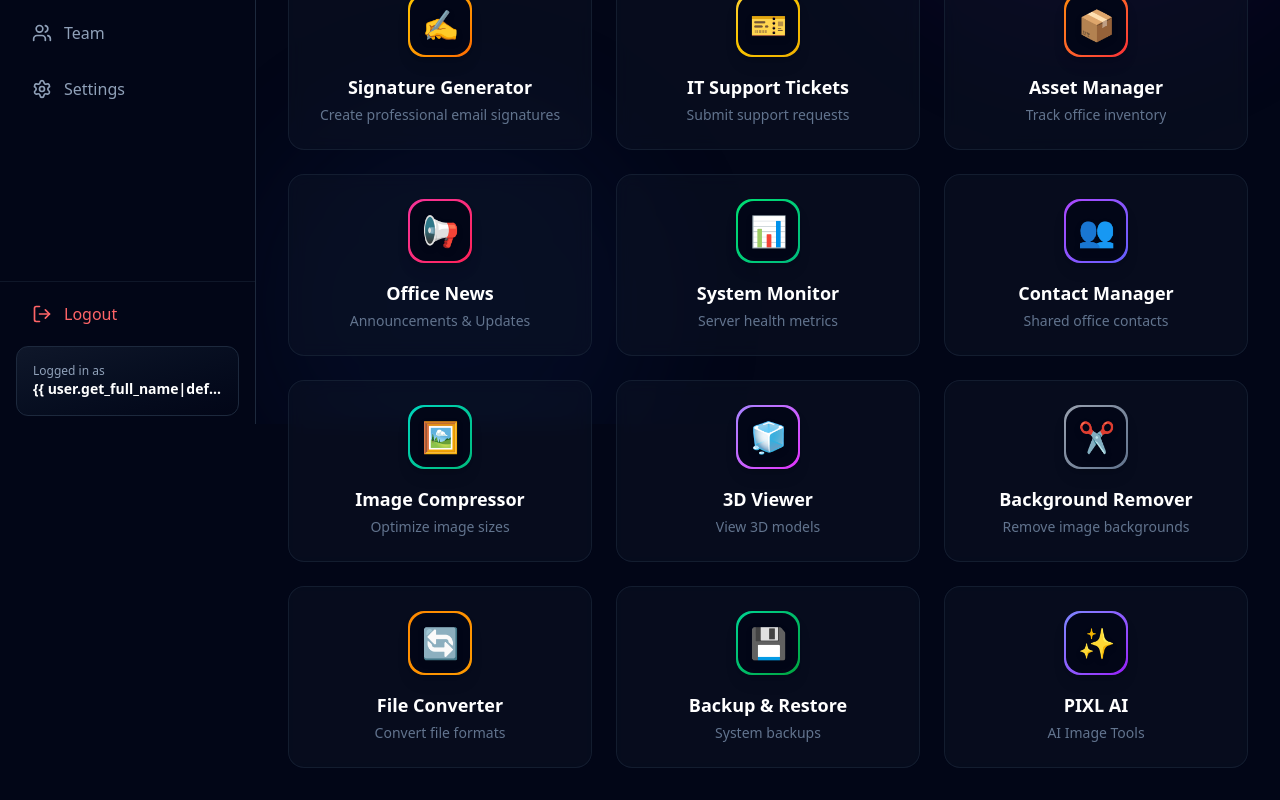
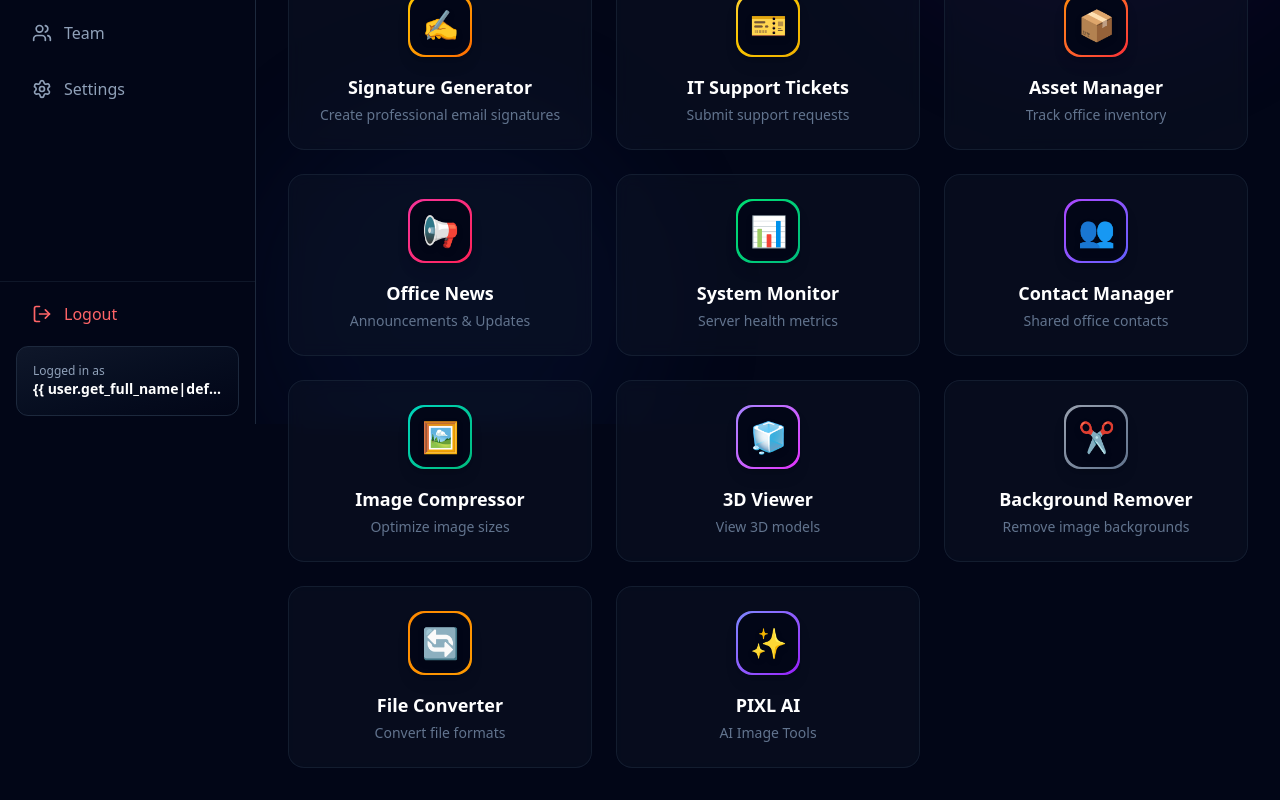
Before and after one commit to shainalshan/OFFICE-TOOLS, a React (Vite) app in the folder frontend/: page / in a window 1280 px wide. Shown: the part 376-1176 px from the top of the page. Built offline with nearby package versions, Linux system fonts and the light colour scheme; no server answers.

Commit message:
Remove Backup and Restore from Dashboard UI

```diff
--- a/frontend/src/components/Dashboard.jsx
+++ b/frontend/src/components/Dashboard.jsx
@@ -75,13 +75,7 @@ const Dashboard = () => {
             color: 'from-orange-400 to-amber-500',
             url: '/tools/converter/'
         },
-        {
-            title: 'Backup & Restore',
-            description: 'System backups',
-            icon: '💾',
-            color: 'from-emerald-400 to-green-600',
-            url: '/backup/'
-        },
+
         {
             title: 'PIXL AI',
             description: 'AI Image Tools',
```
Also changed, not shown: 2 other files (tests, documents, lock files or other folders).
